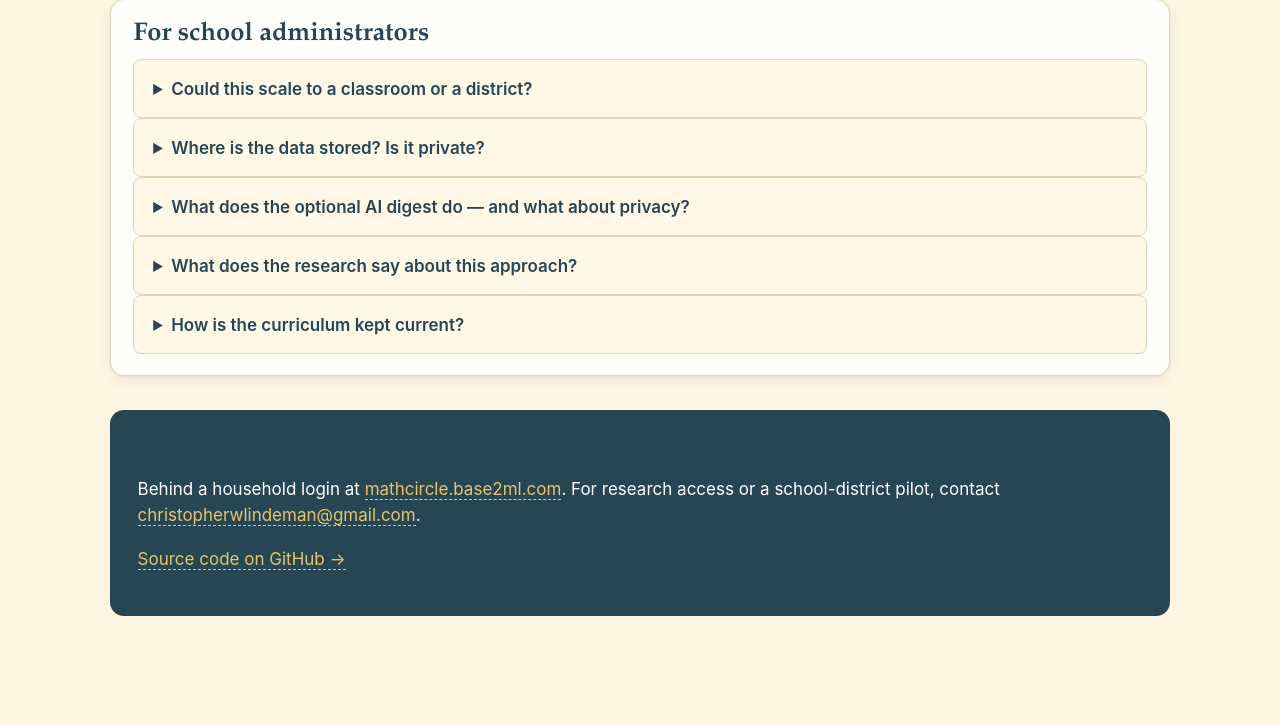
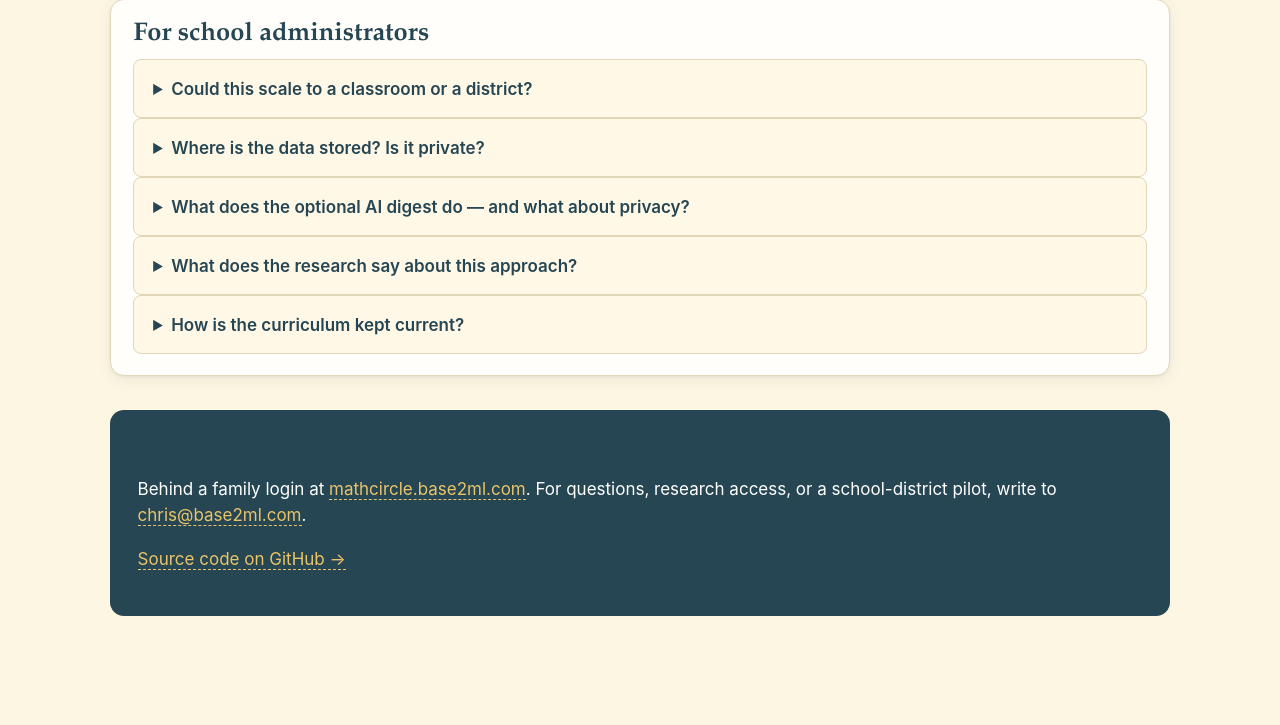
Before and after one commit to slimhindrance/mathcircle, a FastAPI app: page /about in a window 1280 px wide. Shown: the part 4566-5291 px from the top of the page. Run offline with FastAPI, Linux system fonts and the light colour scheme; data comes from the database, SQL or seed files in the repository.

Commit message:
Surface chris@base2ml.com in two more places
- /about footer CTA: replaced personal Gmail with chris@base2ml.com,
  styled to read against the dark CTA panel
- landing FAQ "Who are you?" entry: appended a soft "Reachable any
  time at chris@base2ml.com" line

These give a parent who skips /maker a path to email Chris without
having to dig.

```diff
--- a/app/templates/about.html
+++ b/app/templates/about.html
@@ -257,7 +257,7 @@
 
 <section class="footer-cta">
   <h2>To explore the live app</h2>
-  <p>Behind a household login at <a href="/">mathcircle.base2ml.com</a>. For research access or a school-district pilot, contact <a href="mailto:christopherwlindeman@gmail.com">christopherwlindeman@gmail.com</a>.</p>
+  <p>Behind a family login at <a href="/">mathcircle.base2ml.com</a>. For questions, research access, or a school-district pilot, write to <a href="mailto:chris@base2ml.com" style="color: var(--warm); border-color: var(--warm)">chris@base2ml.com</a>.</p>
   <p style="margin-top:1rem"><a href="https://github.com/slimhindrance/mathcircle">Source code on GitHub →</a></p>
 </section>
 
--- a/app/templates/landing.html
+++ b/app/templates/landing.html
@@ -128,6 +128,7 @@
   <details>
     <summary><strong>Who are you?</strong></summary>
     <p>I'm Chris Lindeman, a parent in Mt Lebanon. I'm not an EdTech company — I'm a neighbor who builds software for a living. <a href="/maker">A bit more about me →</a></p>
+    <p>Reachable any time at <a href="mailto:chris@base2ml.com">chris@base2ml.com</a>.</p>
   </details>
 </section>
 
```
